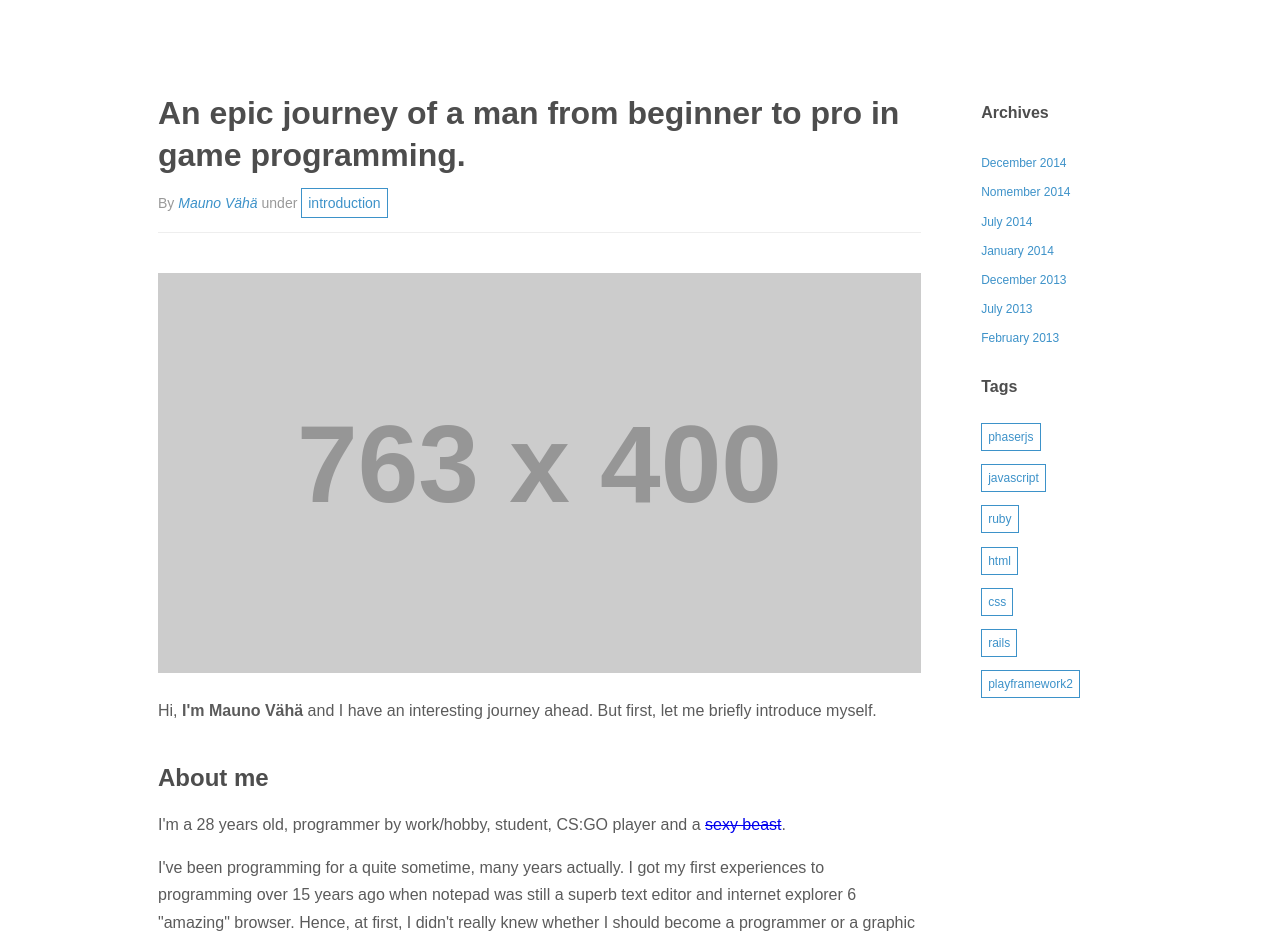
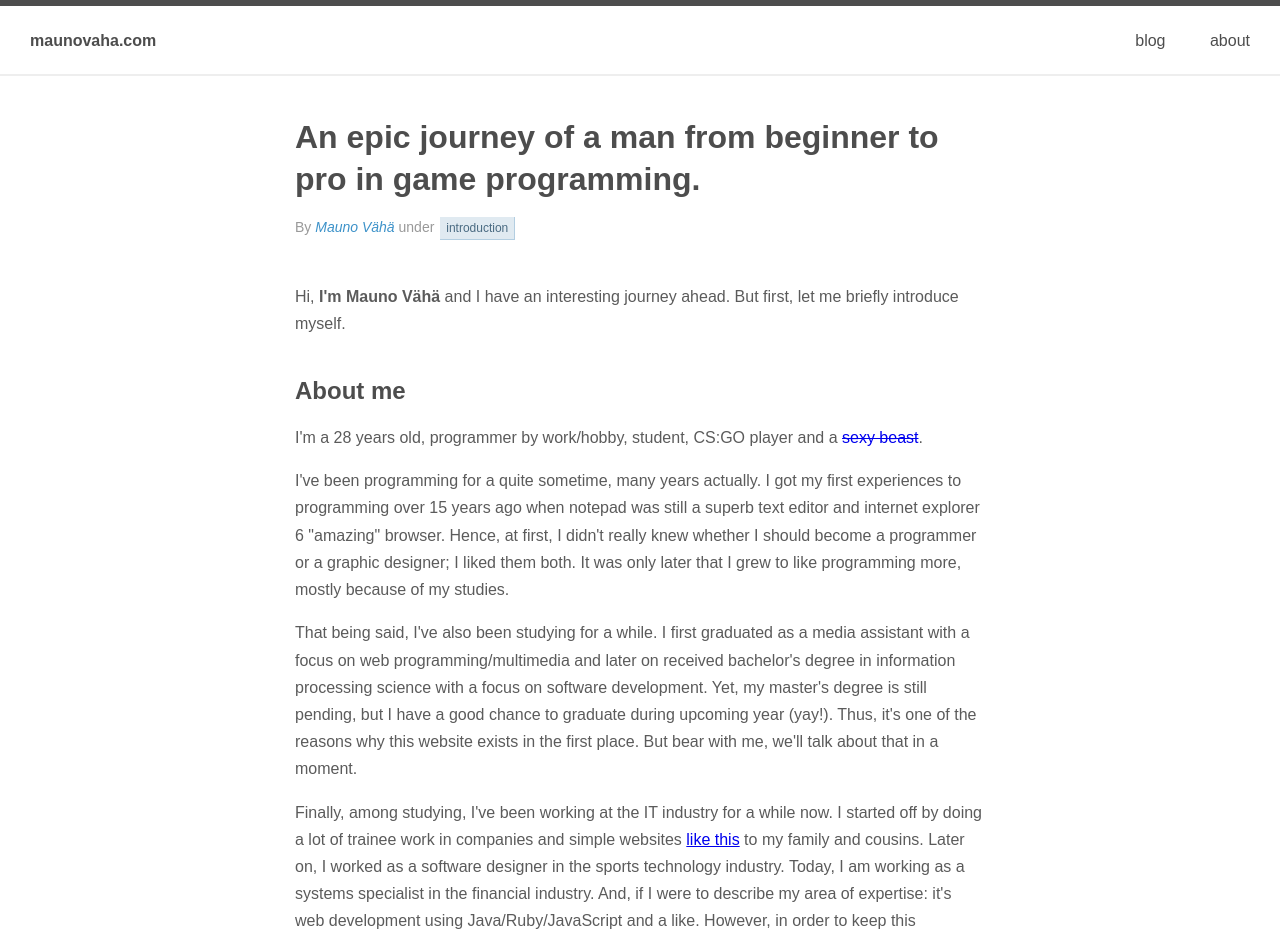
Before and after one commit to maunovaha/maunovaha.com, a Jekyll site: the page built from index.html, in a window 1280 px wide. Shown: the top 940 px of the page. Built offline with Jekyll 4.4.1, drawn with Linux system fonts in a browser that asks for light colours; comment, search, counter and statistics services are not loaded; some of the changed text lies outside the part shown.

Commit message:
Adds some styles

```diff
--- a/_layouts/default.html
+++ b/_layouts/default.html
@@ -12,7 +12,25 @@
 <!-- HTML5 games, tutorials and things you wan't to know about software development. -->
 <!-- Everything you ever wanted to know about .... mostly games -->
 
-<header class="site-header pure-g">
+<header class="site-header">
+  <div class="content pure-g">
+    <div class="pure-u-1 pure-u-lg-12-24">
+      <a href="/blog" class="logo">maunovaha.com</a>
+    <!--
+      <p style="margin-top: 0px; margin-bottom: 0px;"><a href="/blog" class="logo">maunovaha.com</a>&raquo; <em style="font-size: 12px;">An epic journey of a man from beginner to pro in programming.</em></p>
+    -->
+
+    </div>
+    <div class="pure-u-1 pure-u-lg-12-24">
+      <nav>
+        <ul>
+          <li><a href="/blog" class="selected">blog</a></li>
+          <li><a href="/about">about</a></li>
+        </ul>
+      </nav>
+    </div>
+  </div>
+  <!--
   <div class="pure-u-1 pure-u-lg-19-24">
     <a href="/blog" class="logo">maunovaha.com</a>
   </div>
@@ -24,6 +42,7 @@
       </ul>
     </nav>
   </div>
+-->
   <!--
   <div class="content pure-g">
     <div class="pure-u-1 pure-u-lg-19-24">
@@ -43,14 +62,16 @@
 </header>
 
 <div class="site-content pure-g">
-  <div class="post pure-u-1 pure-u-lg-19-24">
+  <div class="post pure-u-1 pure-u-lg-24-24">
     <!-- start of {{ post }}-->
     <article>
       <header class="post-header">
         <h1 class="post-title">An epic journey of a man from beginner to pro in game programming.</h1>
         <p class="post-meta">By <a href="/about" class="post-author"><em>Mauno Vähä</em></a> under <a href="#" class="post-tag tag">introduction</a></p>
       </header>
-        <img alt="Mauno's picture" src="http://placehold.it/763x400">
+      <!--
+      <img alt="Mauno's picture" src="http://placehold.it/763x400">
+      -->
       <p>Hi, <b>I'm Mauno Vähä</b> and I have an interesting journey ahead. But first, let me briefly introduce myself.</p>
       <h2 style="margin-top: 40px;">About me</h2>
       <p>
@@ -66,13 +87,36 @@
         Finally, among studying, I've been working at the IT industry for a while now. I started off by doing a lot of trainee work in companies and simple websites <a href="#">like this</a> to my family and cousins. Later on, I worked as a software designer in the sports technology industry. Today, I am working as a systems specialist in the financial industry. And, if I were to describe my area of expertise: it's web development using Java/Ruby/JavaScript and a like. However, in order to keep this introduction brief, it's easier if you check out my <a href="#">linkedin profile</a>.
       </p>
       <p>
-        But where's the fun? Don't worry, it's not that I haven't done anything else; I still see people outside the internet, just don't ask from my friends about it. But, within context of this website those stories are rather irrelevant as this website is about <b>the epic journey</b> I'm going to travel. Therefore, trust me when I say this: you won't be seeing any blog posts regarding fashion, makeups and whatnot. Interestingly, however, that hoodie I'm wearing at the picture is a brand new! :D
+        But where's the fun? Don't worry, it's not that I haven't done anything else; I still see people outside the internet, just don't ask from my friends about it. But, within context of this website those stories are rather irrelevant as this website is about <b>the epic journey</b> I'm going to travel. Therefore, trust me when I say this: you won't be seeing any blog posts regarding fashion, makeups and whatnot. <!--Interestingly, however, that hoodie I'm wearing at the picture is a brand new! -->
       </p>
       <p>
         <b>Now, let's move into the interesting part.</b>
       </p>
       <p>
-        I've also been making (and trying to make) games and other web applications on and off as long as I have been programming. I started off making games by using tools such as <a href="#">Game Maker</a> and <a href="#">RPG toolkit</a> as they doesn't require much programming knowledge. Hence, it didn't take very long to realize that the Game Maker was the better of the two; I felt that it's flexible enough to produce a game of my dreams. And guess what, that game happened to be a damn <a href="#">2D MMORPG</a>. Don't get me wrong, there is nothing wrong with 2D or even 3D MMORPG's. But the problem is, that today, around 10 years later <b>I still haven't made that game</b> - that's the problem.
+        I've also been making (and trying to make) games and other web applications on and off as long as I have been programming.
+      </p>
+      <p>
+        At first, I used to make games using programs, such as <a href="#">Game Maker</a> and <a href="#">RPG toolkit</a>.
+      </p>
+      <!--
+      <p>
+        I started off making games using programs that didn't require much programming knowledge, such as <a href="#">Game Maker</a> and <a href="#">RPG toolkit</a>. Yet, I quickly realized that the Game Maker was actually the better of the two; I believed that it's flexible enough to produce a game of my dreams. And guess what, the game happened to be a damn <a href="#">2D MMORPG</a>. Hence, don't get my wrong, there is nothing wrong with 2D or even 3D MMORPG's - they are awesome! But the problem is, that today, around 10 years later <b>I still haven't made that game</b>. That's the problem.
+      </p>
+      <p>
+
+
+        though that I could make a game of my dreams by using it.
+
+
+        by using tools such as <a href="#">Game Maker</a> and <a href="#">RPG toolkit</a>because they didnt't require much programming knowledge. Yet very quickly to realize that the Game Maker
+
+
+
+        Later on, I realized that the Game Maker was actually the better of the two; I felt that it's flexible enough to produce
+
+
+
+        Hence, it didn't take very long to realize that the Game Maker was the better of the two; I felt that it's flexible enough to produce a game of my dreams. And guess what, that game happened to be a damn <a href="#">2D MMORPG</a>. Don't get me wrong, there is nothing wrong with 2D or even 3D MMORPG's. But the problem is, that today, around 10 years later <b>I still haven't made that game</b> - that's the problem.
       </p>
       <p>
         What wen't wrong? That's a good question, yet, rather easy to answer:
@@ -171,6 +215,7 @@
 
         those programs felt beginner friendly. However, I very quickly dropped RPG toolkit out of the options because I had already fixed my mind towards a certain goal.
       </p>
+    -->
       <!--
       <p>
 
@@ -415,6 +460,7 @@
     </article>
     <!-- end of {{ post }}-->
   </div>
+  <!--
   <div class="post-navigation pure-u-1 pure-u-lg-5-24">
     <aside>
       <nav class="post-navigation-group">
@@ -443,6 +489,7 @@
       </nav>
     </aside>
   </div>
+  -->
 </div>
 
 <footer>
@@ -455,7 +502,7 @@
       <a href="https://twitter.com/maunovaha" class="twitter-follow-button" data-show-count="true">Follow @maunovaha</a>
 <script>!function(d,s,id){var js,fjs=d.getElementsByTagName(s)[0],p=/^http:/.test(d.location)?'http':'https';if(!d.getElementById(id)){js=d.createElement(s);js.id=id;js.src=p+'://platform.twitter.com/widgets.js';fjs.parentNode.insertBefore(js,fjs);}}(document, 'script', 'twitter-wjs');</script>
   </div>
-  <div class="site-footer-copyright" style="text-align: center; background: #eee; padding: 10px;">
+  <div class="site-footer-copyright" style="text-align: center; padding: 10px;">
     <p style="font-size: 12px; margin: 0px; color: #555;">
       &copy; 2014 and beyond, Mauno Vähä. All rights reserved. | Powered by <a href="http://jekyllrb.com/" target="_blank">jekyll</a></p>
   </div>
--- a/_sass/_content.scss
+++ b/_sass/_content.scss
@@ -1,12 +1,14 @@
 .site-content {
-  max-width: 1024px;
+  max-width: 750px;
   margin: 40px auto;
   padding: 0px 30px;
 }
 
 .site-content .post {
   .post-header {
-    border-bottom: 1px solid #eee;
+    /* border-bottom: 1px solid #eee; */
+    /*border-left: 1px solid #4D4D4D;
+    padding-left: 20px;*/
     margin-bottom: 40px;
   }
 
@@ -35,6 +37,7 @@
     }
 
     .post-tag {
+      font-size: 12px;
       /*
       color: #fff;
       background: #5aba59;
@@ -113,17 +116,23 @@
 
 .tag {
   /*background: #e0eaf1;*/
-  background: #fff;
+  /*background: #fff;*/
   /*border: 1px solid #4a6b82;*/
   /*border-right: 1px solid #b3cee1;
   border-bottom: 1px solid #b3cee1;*/
-  border: 1px solid #3D92C9;
-  padding: 6px;
+  /*border: 1px solid #3D92C9;*/
+
+  padding: 4px 6px;
   border-radius: 0px;
+  background: #e0eaf1;
+  border-right: 1px solid #b3cee1;
+  border-bottom: 1px solid #b3cee1;
+  margin-left: 2px;
 }
 
 a.tag,
 a.tag:visited,
 a.tag:active {
-  color: #3D92C9;
+  /*color: #3D92C9;*/
+  color: #4a6b82;
 }
--- a/_sass/_footer.scss
+++ b/_sass/_footer.scss
@@ -1,12 +1,25 @@
 footer {
   border-top: 1px solid #eee;
   margin-top: 40px;
+  background-image: url(http://subtlepatterns.com/patterns/footer_lodyas.png);
+  color: #fff;
 }
 
 .site-footer {
-  max-width: 1024px;
-  margin: 40px auto;
-  padding: 0px 30px;
+  max-width: 750px;
+  margin: 0px auto;
+  padding: 20px 30px;
   text-align: center;
   font-size: 14px;
+
+  h4 {
+    margin-top: 20px;
+    color: #fff;
+  }
 }
+
+.site-footer-copyright {
+
+
+
+}
--- a/_sass/_header.scss
+++ b/_sass/_header.scss
@@ -1,10 +1,20 @@
 .site-header {
-  /* background: #2d3e50; */
-  padding: 12px 30px;
+  border-top: 6px solid #4D4D4D;
+  /*background: #000;*/
+  border-bottom: 2px solid #eee;
+  /*padding: 12px 30px;
   color: #fff;
-  max-width: 1024px;
+  max-width: 750px;
+  margin: 0 auto;*/
+  /* border-bottom: 1px solid #eee; */
+}
+
+.site-header .content {
+  padding: 20px 30px;
+  /* color: #fff; */
+  /*max-width: 750px;*/
   margin: 0 auto;
-  /* border-bottom: 1px solid #eee; */
+  /*text-align: center;*/
 
   a,
   a:visited,
@@ -16,7 +26,7 @@
   a:visited,
   a:hover,
   a:active {
-    color: #fff;
+    color: #4D4D4D;
     text-transform: lowercase;
   }
 
```
Also changed, not shown: todo.md (+4 -0 lines), 1 other file.
